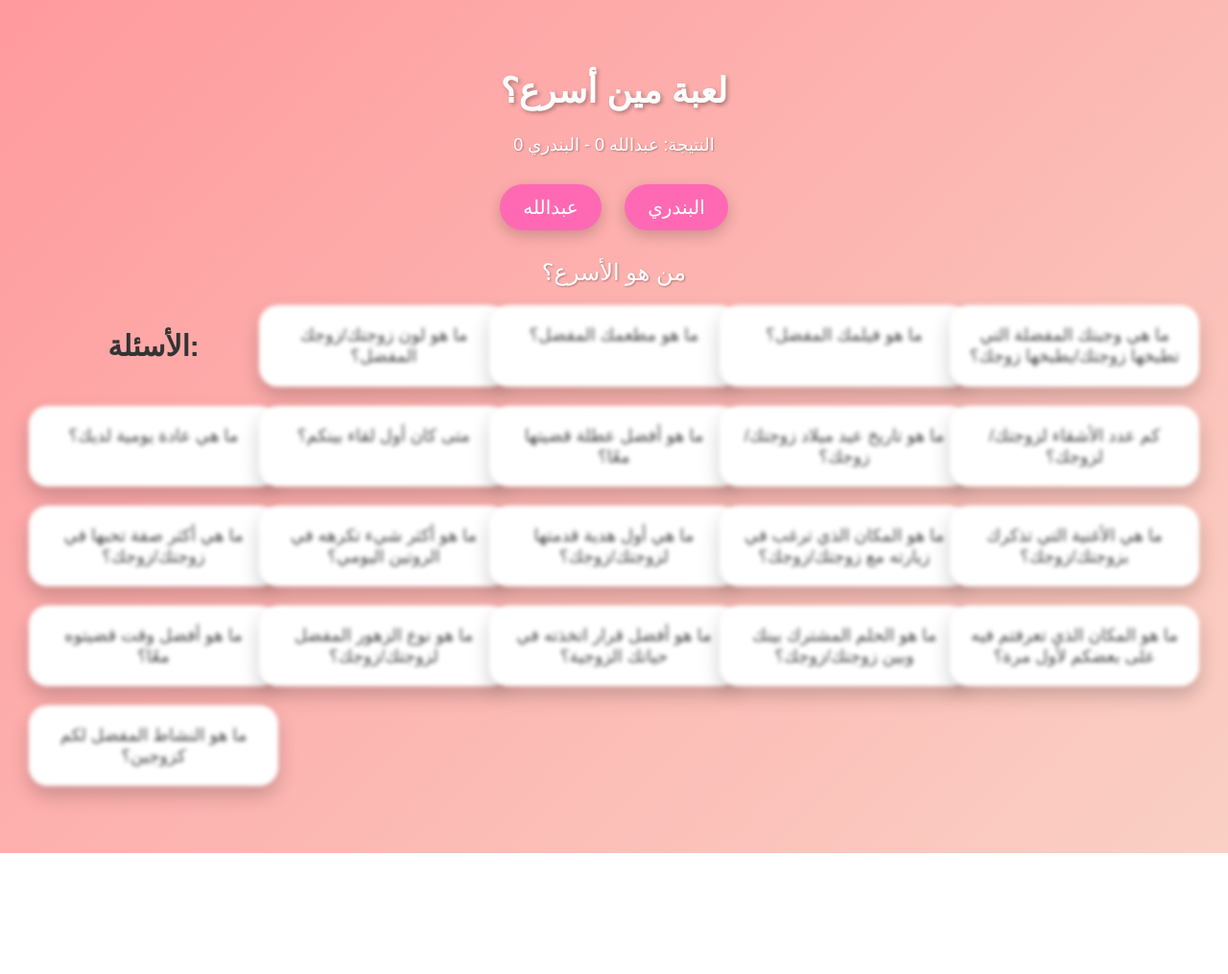
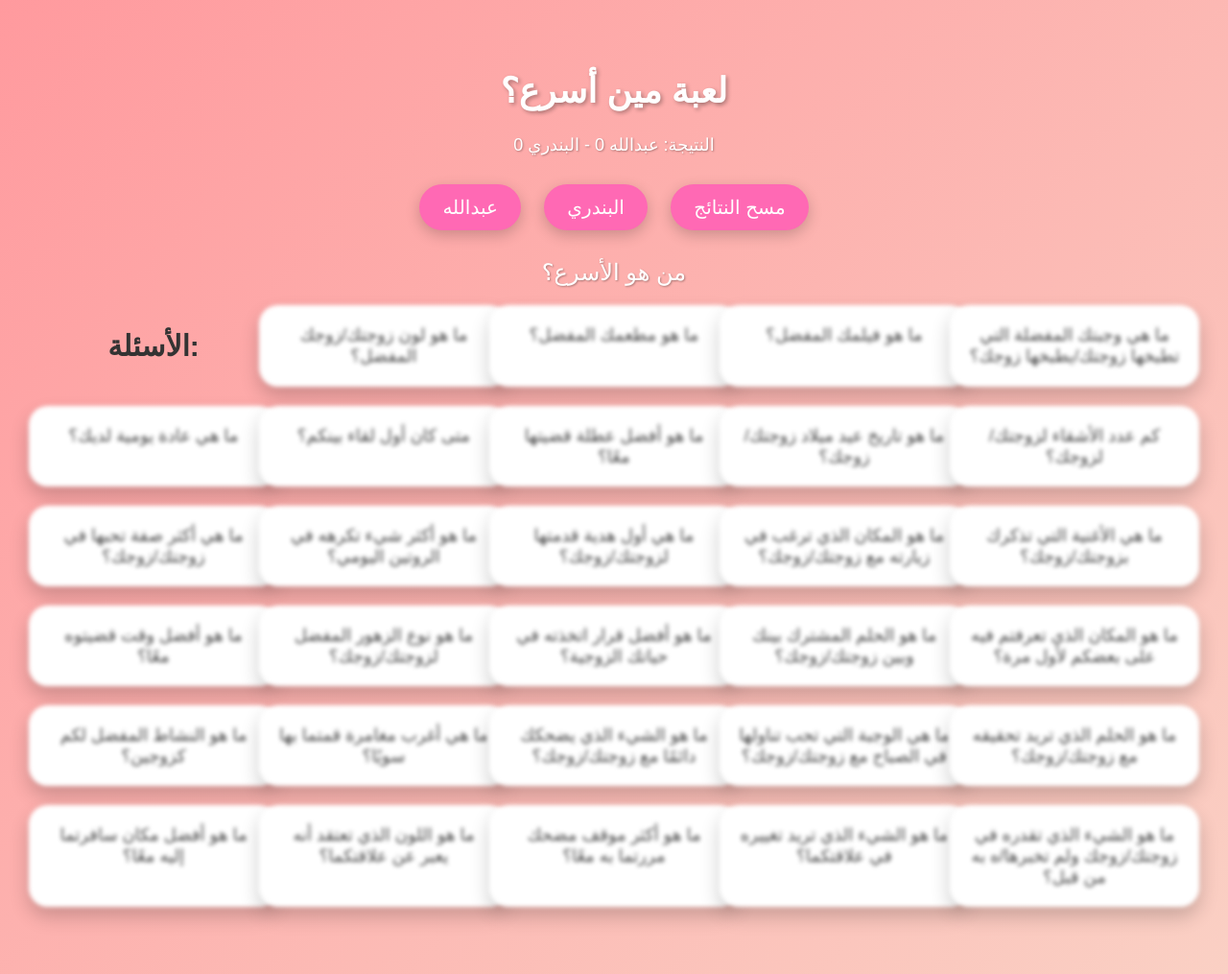
Before and after one commit to abody97/mmf, a plain HTML site: page index.html in a window 1280 px wide. Shown: the whole page at 96% size. Before the commit the page ends 889 px from the top, so only its background shows below. Drawn offline with Linux system fonts and the light colour scheme.

Commit message:
Update index.html

```diff
--- a/index.html
+++ b/index.html
@@ -101,6 +101,7 @@
     <div class="buttons">
         <button onclick="addPoint('عبدالله')">عبدالله</button>
         <button onclick="addPoint('البندري')">البندري</button>
+        <button onclick="resetScore()">مسح النتائج</button>
     </div>
     <div class="question" id="question">من هو الأسرع؟</div>
 
@@ -126,8 +127,16 @@
         <div style="animation-delay: 1.8s;">ما هو الحلم المشترك بينك وبين زوجتك/زوجك؟</div>
         <div style="animation-delay: 1.9s;">ما هو المكان الذي تعرفتم فيه على بعضكم لأول مرة؟</div>
         <div style="animation-delay: 2.0s;">ما هو النشاط المفضل لكم كزوجين؟</div>
+        <div style="animation-delay: 2.1s;">ما هي أغرب مغامرة قمتما بها سويًا؟</div>
+        <div style="animation-delay: 2.2s;">ما هو الشيء الذي يضحكك دائمًا مع زوجتك/زوجك؟</div>
+        <div style="animation-delay: 2.3s;">ما هي الوجبة التي تحب تناولها في الصباح مع زوجتك/زوجك؟</div>
+        <div style="animation-delay: 2.4s;">ما هو الحلم الذي تريد تحقيقه مع زوجتك/زوجك؟</div>
+        <div style="animation-delay: 2.5s;">ما هو أفضل مكان سافرتما إليه معًا؟</div>
+        <div style="animation-delay: 2.6s;">ما هو اللون الذي تعتقد أنه يعبر عن علاقتكما؟</div>
+        <div style="animation-delay: 2.7s;">ما هو أكثر موقف مضحك مررتما به معًا؟</div>
+        <div style="animation-delay: 2.8s;">ما هو الشيء الذي تريد تغييره في علاقتكما؟</div>
+        <div style="animation-delay: 2.9s;">ما هو الشيء الذي تقدره في زوجتك/زوجك ولم تخبرها/ه به من قبل؟</div>
     </div>
-
     <script>
         let score = { 'عبدالله': 0, 'البندري': 0 };
 
@@ -135,6 +144,11 @@
             score[player]++;
             document.getElementById('result').innerText = `النتيجة: عبدالله ${score['عبدالله']} - البندري ${score['البندري']}`;
         }
+
+        function resetScore() {
+            score = { 'عبدالله': 0, 'البندري': 0 };
+            document.getElementById('result').innerText = `النتيجة: عبدالله 0 - البندري 0`;
+        }
     </script>
 </body>
 </html>
```
